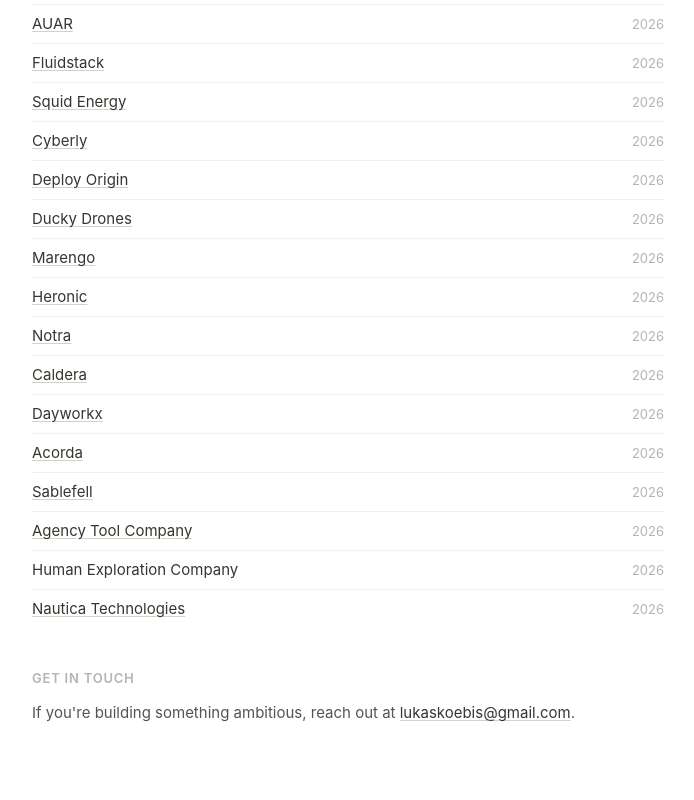
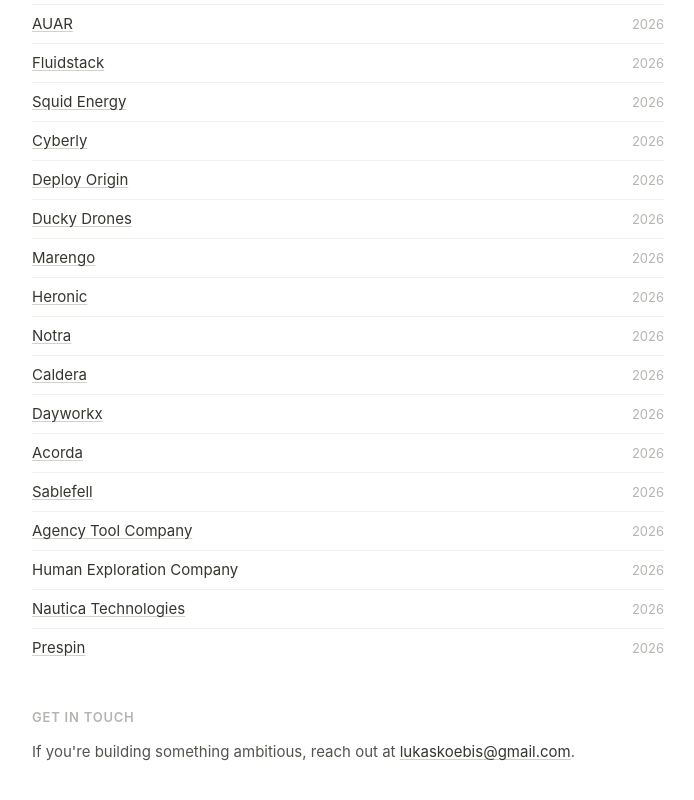
Before and after one commit to lukas1994/lukaskoebis.com, a plain HTML site: page investments.html in a window 1280 px wide. Shown: the part 1172-1972 px from the top of the page, without its empty margins (292-986 px from the left). Drawn offline with Linux system fonts and the light colour scheme; a web font is replaced by a local one.

Commit message:
Investments: add Prespin (2026)
Co-Authored-By: Claude Opus 5.5 <noreply@anthropic.com>

```diff
--- a/investments.html
+++ b/investments.html
@@ -65,6 +65,7 @@
       <li><a href="https://agencytool.com/" class="text-link" target="_blank">Agency Tool Company</a> <span>2026</span></li>
       <li>Human Exploration Company <span>2026</span></li>
       <li><a href="https://nauticatechnologies.com/" class="text-link" target="_blank">Nautica Technologies</a> <span>2026</span></li>
+      <li><a href="https://prespin.com/" class="text-link" target="_blank">Prespin</a> <span>2026</span></li>
     </ul>
   </section>
 
```
